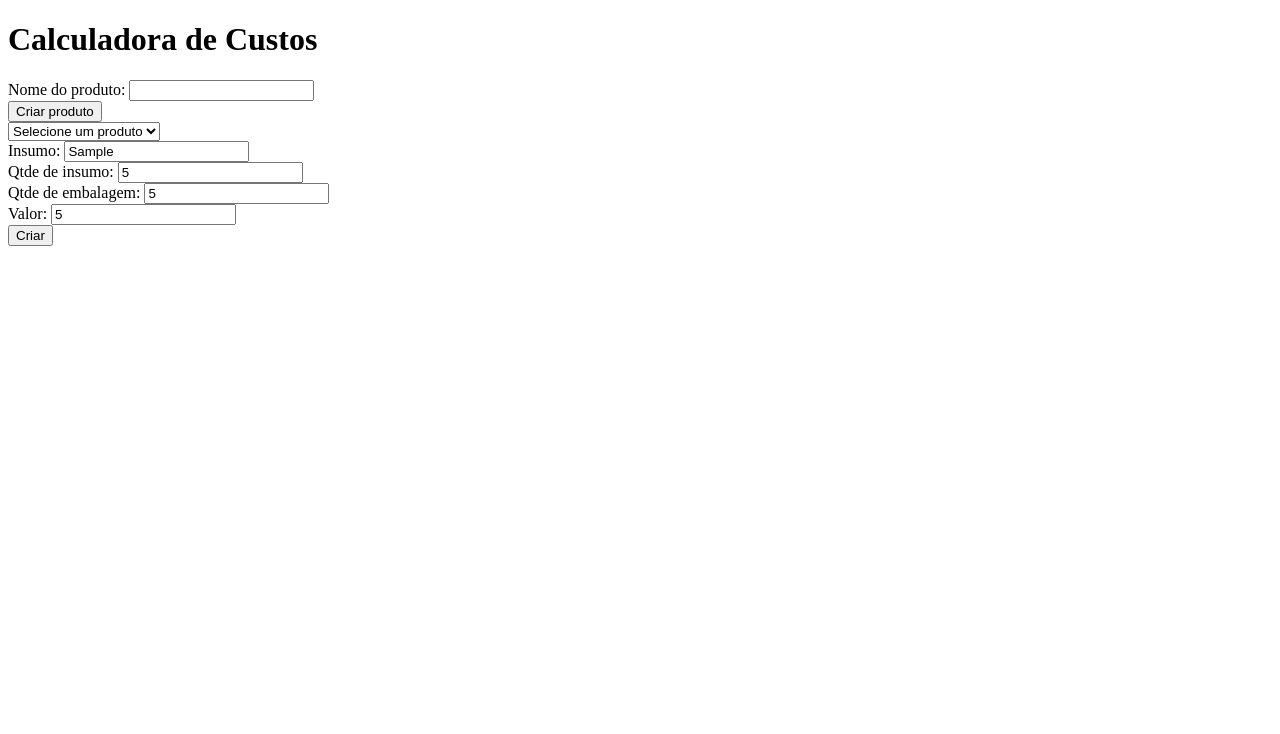
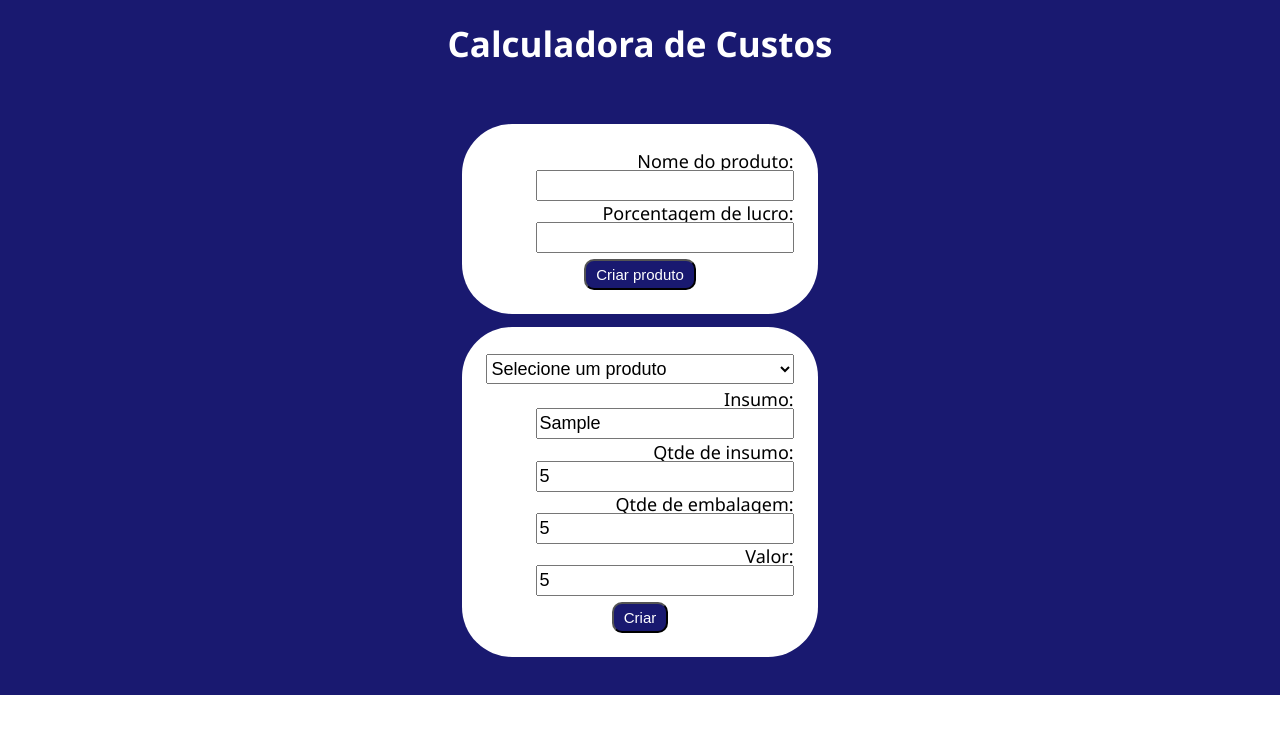
Before and after one commit to lucas-olmelo/calculadora-de-custos, a plain HTML site: page index.html in a window 1280 px wide. Both pictures are taken after typing "Sample", "5", "5", "5" into the empty fields and a click on the button "Criar". Drawn offline with Linux system fonts and the light colour scheme.

Commit message:
Inserção de porcentagem e CSS

```diff
--- a/css/styles.css
+++ b/css/styles.css
@@ -0,0 +1,109 @@
+body {
+    margin: 0;
+    padding: 0;
+    border: 0;
+    box-sizing: border-box;
+    line-height: 1;
+    font-family: 'Segoe UI', Tahoma, Geneva, Verdana, sans-serif;
+
+}
+
+.title_container {
+    text-align: center;
+    padding: 2%;
+    background-color: midnightblue;
+}
+
+.title_container h1 {
+    font-size: 35px;
+    color: white;
+    margin: 0;
+}
+
+.container_forms {
+    background-color: midnightblue;
+    padding: 2%;
+}
+
+.container_produto, .container_insumo {
+    font-size: 18px;
+    margin: 1% auto;
+    display: flex;
+    justify-content: center;
+    background-color: white;
+    width: 25%;
+    padding: 2%;
+    border-radius: 50px;
+}
+
+#form_produto, #form_insumo {
+    width: 100%;
+    text-align: center;
+}
+
+.inputs_produto, .inputs_insumos {
+    text-align: right;
+    margin-bottom: 2%;
+}
+
+input {
+    height: 25px;
+    width: 250px;
+    font-size: 18px;
+}
+
+input {
+    margin-left:  1%;
+}
+
+select {
+    width: 100%;
+    height: 30px;
+    margin: 1% auto;
+    font-size: 18px;
+}
+
+input:focus, select:focus {
+    outline-color: midnightblue;
+}
+
+.input_line {
+    margin: 1% auto;
+}
+
+button {
+    font-size: 15px;
+    padding: 5px 10px;
+    background-color: midnightblue;
+    color: white;
+    border-radius: 10px;
+    cursor: pointer;
+}
+
+.produtos {
+    border: 2px midnightblue solid;
+    border-radius: 20px;
+    padding: 1%;
+    font-size: 18px;
+    margin: 2% 4%;
+}
+
+.desativado {
+    display: none;
+}
+
+h3 {
+    color: midnightblue;
+    font-size: 25px;
+}
+
+table {
+    border-collapse: collapse;
+    width: 50%;
+    text-align: center;
+    line-height: 200%;
+}
+
+td, th {
+    border: 1px solid;
+}
--- a/index.html
+++ b/index.html
@@ -8,43 +8,55 @@
     <link rel="stylesheet" href="css/styles.css">
 </head>
 <body>
+    <div class="title_container">
         <h1>Calculadora de Custos</h1>
+    </div>
+    <div class="container_forms">
+        <div class="container_produto">
             <form action="" method="post" id="form_produto">
-        <div class="">
+                <div class="inputs_produto">
+                    <div class="input_line">
                         <label for="">Nome do produto:</label>
-            <input type="text" id="input_produto">
+                        <input type="text" id="input_produto" required>
+                    </div>
+                    <div>
+                        <label>Porcentagem de lucro:</label>
+                        <input id="input_lucro" type="number" required>
+                    </div>
                 </div>
                 <button id="botao_criar_produto">Criar produto</button>
             </form>
+        </div>
+        <div class="container_insumo">
             <form action="" method="post" id="form_insumo">
-        <select name="" id="produto">
+                <select name="" id="produto" required>
                     <option value="">Selecione um produto</option>
                 </select>
-        <div class="">
+                <div class="inputs_insumos">
+                    <div class="input_line">
                         <label for="">Insumo:</label>
-            <input type="text" id="input_insumo">
+                        <input type="text" id="input_insumo" required>
                     </div>
-        <div class="">
+                    <div class="input_line">
                         <label for="">Qtde de insumo:</label>
-            <input type="number" name="" id="input_qtde">
+                        <input type="number" name="" id="input_qtde" required>
                     </div>
-        <div class="">
+                    <div class="input_line">
                         <label for="">Qtde de embalagem:</label>
-            <input type="number" name="" id="input_embalagem">
+                        <input type="number" name="" id="input_embalagem" required>
                     </div>
-        <div class="">
+                    <div class="input_line">
                         <label for="">Valor:</label>
-            <input type="number" name="" id="input_valor">
+                        <input type="number" name="" id="input_valor" required>
+                    </div>
                 </div>
                 <button id="botao_criar">Criar</button>
             </form>
+        </div>
+    </div>
 
-    <div class="produtos"></div>
-
-    <p id="nome_insumo"></p>
-    <p id="qtde_insumo"></p>
-    <p id="qtde_embalagem"></p>
-    <p id="valor"></p>
+    <div class="produtos desativado">
+    </div>
 
     <script src="js/script.js"></script>
 </body>
--- a/js/script.js
+++ b/js/script.js
@@ -11,12 +11,13 @@ function criarProduto(event) {
     var form = document.querySelector('#form_produto');
 
     var option = document.createElement('option');
-    option.textContent = form.input_produto.value
+    option.textContent = form.input_produto.value;
+    option.setAttribute('value', form.input_produto.value + '-' + form.input_lucro.value);
     select.appendChild(option);
 
     var produtosDiv = document.querySelector('.produtos');
     var produto = document.createElement('div');
-    produto.classList.add(form.input_produto.value.replace(/\s/g, ''));
+    produto.classList.add(form.input_produto.value.replace(/\s/g, '') + '-' + form.input_lucro.value);
     var nomeProduto = document.createElement('h3');
     nomeProduto.textContent = form.input_produto.value;
 
@@ -26,6 +27,7 @@ function criarProduto(event) {
     var thead = document.createElement('thead');
     var tbody = document.createElement('tbody');
     var tr = document.createElement('tr');
+
     var th1 = document.createElement('th');
     th1.textContent = 'Insumo';
 
@@ -55,24 +57,33 @@ function criarProduto(event) {
     var parCusto = document.createElement('p');
     parCusto.setAttribute('id', 'custoProd');
     parCusto.textContent = 'Custo de produção: ' + formataValor(0);
+    var parLucro = document.createElement('p');
+    parLucro.textContent = 'Lucro: ' + form.input_lucro.value + '%';
     var valorFinal = document.createElement('p');
     valorFinal.setAttribute('id', 'valorFinal');
     valorFinal.textContent = 'Valor Final do Produto: ' + formataValor(0);
 
     produto.appendChild(parCusto);
+    produto.appendChild(parLucro);
     produto.appendChild(valorFinal);
 
     produtosDiv.appendChild(produto);
+    produtosDiv.classList.remove('desativado');
 
     //Limpa os campos do formulário
     form.reset();
 }
 
-function atualizaValores(produto) {
-    var parCusto = produto.querySelector('#custoProd');
-    parCusto.textContent = 'Custo de produção: ' + formataValor(calculaCustoProducao(produto));
-    var valorFinal = produto.querySelector('#valorFinal');
-    valorFinal.textContent = 'Valor Final do Produto: ' + formataValor(calculaValorFinal(calculaCustoProducao(produto)));
+function adicionarInsumo(event) {
+    event.preventDefault();
+    //Captura e valida o formulário
+    var form = document.querySelector('#form_insumo');
+    var insumo = criaInsumo(form);
+
+    adicionaInsumoTabela(insumo);
+
+    //Limpa os campos do formulário
+    form.reset();
 }
 
 function adicionaInsumoTabela(insumo) {
@@ -82,21 +93,16 @@ function adicionaInsumoTabela(insumo) {
     var table = produto.querySelector('tbody');
     table.appendChild(novoInsumo);
 
-    atualizaValores(produto);
+    var lucro = String(insumo.nomeProduto).split('-')[1];
+
+    atualizaValores(produto, lucro);
 }
 
-function criaLinhaTabela(insumo) {
-    //Cria a nova linha da tabela
-    var novaLinha = document.createElement('tr');
-
-    //Cria e atribui textos às novas colunas da tabela
-    novaLinha.appendChild(criaCampoTabela(insumo.nomeInsumo, 'nomeInsumo'));
-    novaLinha.appendChild(criaCampoTabela(insumo.qtdeInsumo, 'qtdeInsumo'));
-    novaLinha.appendChild(criaCampoTabela(insumo.qtdeEmbalagem, 'qtdeEmbalagem'));
-    novaLinha.appendChild(criaCampoTabela(formataValor(insumo.valor), 'valor'));
-    novaLinha.appendChild(criaCampoTabela(formataValor(calculaCusto(insumo)), 'custoInsumo'));
-
-    return novaLinha;
+function atualizaValores(produto, lucro) {
+    var parCusto = produto.querySelector('#custoProd');
+    parCusto.textContent = 'Custo de produção: ' + formataValor(calculaCustoProducao(produto));
+    var valorFinal = produto.querySelector('#valorFinal');
+    valorFinal.textContent = 'Valor Final do Produto: ' + formataValor(calculaValorFinal(calculaCustoProducao(produto), lucro));
 }
 
 //Função que formata o valor
@@ -117,8 +123,22 @@ function calculaCustoProducao(produto) {
     return Math.ceil(soma);
 }
 
-function calculaValorFinal(custoProducao) {
-    return Math.ceil(custoProducao * 1.1);
+function calculaValorFinal(custoProducao, lucro) {
+    return Math.ceil(custoProducao + (custoProducao / 100 * lucro));
+}
+
+function criaLinhaTabela(insumo) {
+    //Cria a nova linha da tabela
+    var novaLinha = document.createElement('tr');
+
+    //Cria e atribui textos às novas colunas da tabela
+    novaLinha.appendChild(criaCampoTabela(insumo.nomeInsumo, 'nomeInsumo'));
+    novaLinha.appendChild(criaCampoTabela(insumo.qtdeInsumo, 'qtdeInsumo'));
+    novaLinha.appendChild(criaCampoTabela(insumo.qtdeEmbalagem, 'qtdeEmbalagem'));
+    novaLinha.appendChild(criaCampoTabela(formataValor(insumo.valor), 'valor'));
+    novaLinha.appendChild(criaCampoTabela(formataValor(calculaCusto(insumo)), 'custoInsumo'));
+
+    return novaLinha;
 }
 
 function criaCampoTabela(content, className) {
@@ -129,21 +149,8 @@ function criaCampoTabela(content, className) {
     return td;
 }
 
-function adicionarInsumo(event) {
-    event.preventDefault();
-    //Captura e valida o formulário
-    var form = document.querySelector('#form_insumo');
-    var insumo = criaInsumo(form);
-
-    adicionaInsumoTabela(insumo);
-
-    //Limpa os campos do formulário
-    form.reset();
-}
-
-
-
 function criaInsumo(form) {
+    console.log(form.produto.value);
     var insumo = {
         nomeProduto: form.produto.value,
         nomeInsumo: form.input_insumo.value,
```
Lines whose indentation alone changed are shown as unchanged.
